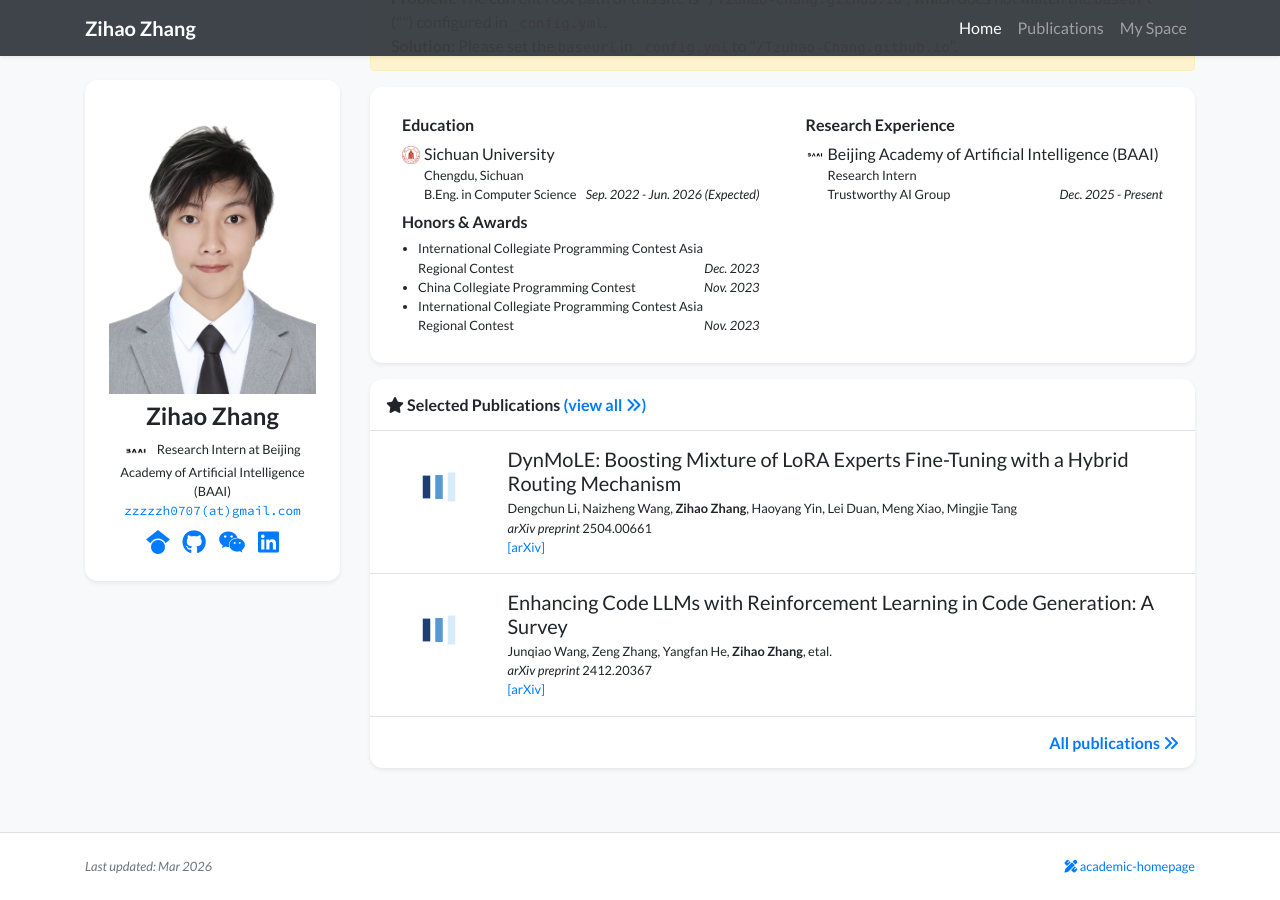
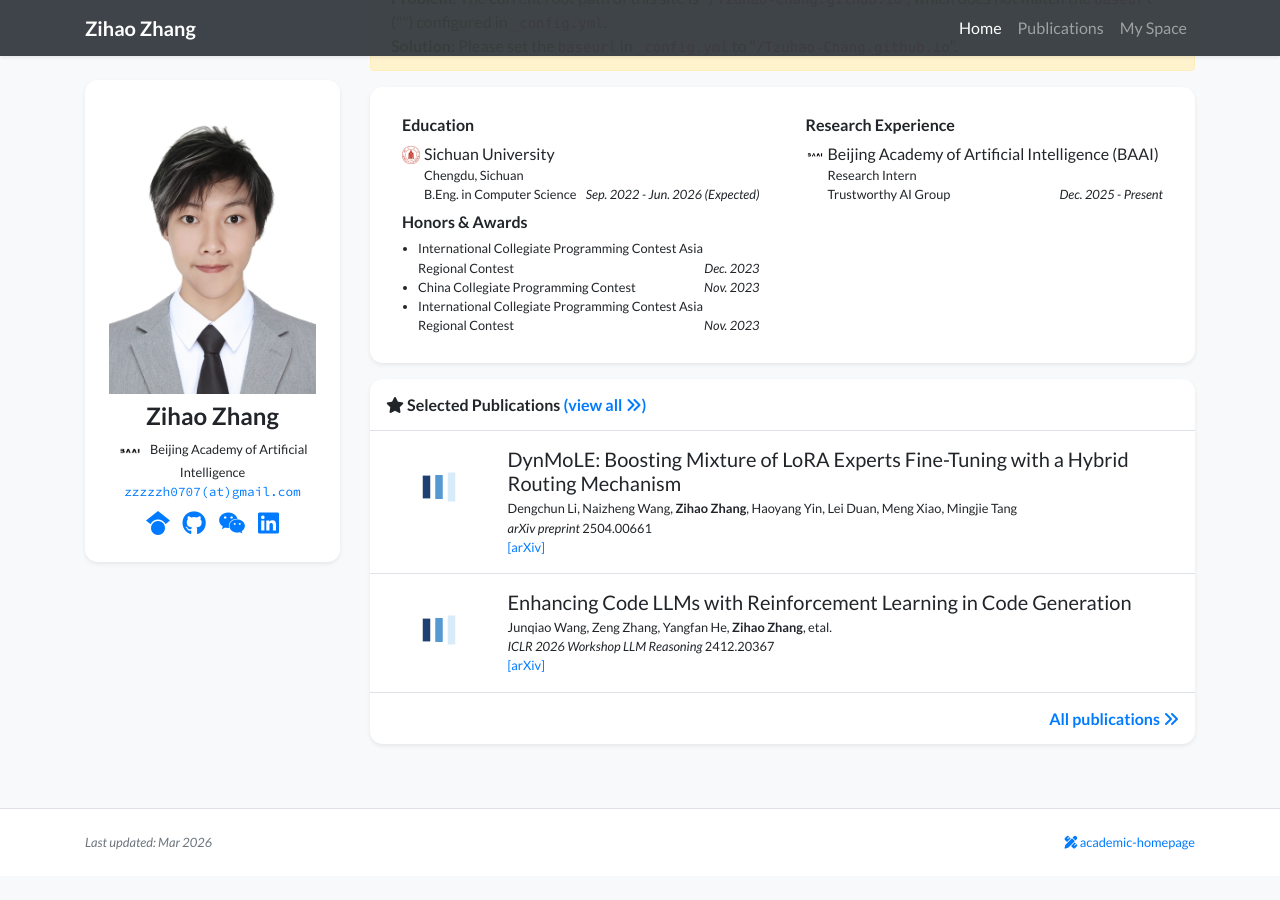
Before and after one commit to Tzuhao-Chang/Tzuhao-Chang.github.io, a Jekyll site: the page built from index.html, in a window 1280 px wide and 900 px high, scrolled down 661 px. Built offline with Jekyll 4.4.1, drawn with Linux system fonts in a browser that asks for light colours; nearby versions of some CDN libraries; a style sheet for code colours, icons or effects is not loaded; after the commit the page ends 1537 px from its top, so only the background shows below that.

Commit message:
update iclr workshop

```diff
--- a/_data/profile.yml
+++ b/_data/profile.yml
@@ -4,7 +4,7 @@ navbar_name: "Zihao Zhang"
 
 positions:
 - logo: /assets/images/badges/BAAI.png
-  name: Research Intern at Beijing Academy of Artificial Intelligence (BAAI)
+  name: Beijing Academy of Artificial Intelligence
   # logo: /assets/images/badges/MIT_Social_circle.png  # Logo is optional
 
 
```
Also changed, not shown: _publications/2024/2024-rl4codegen.md (+2 -2 lines).
